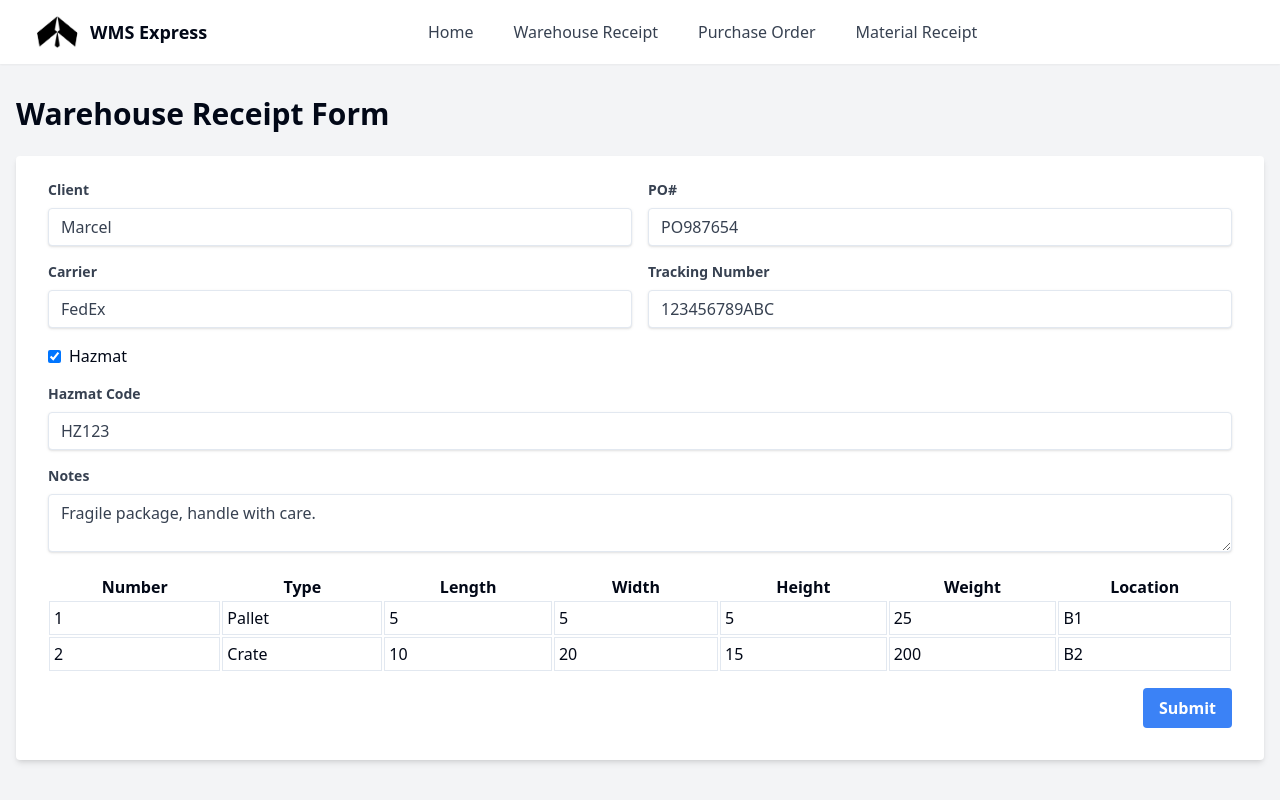
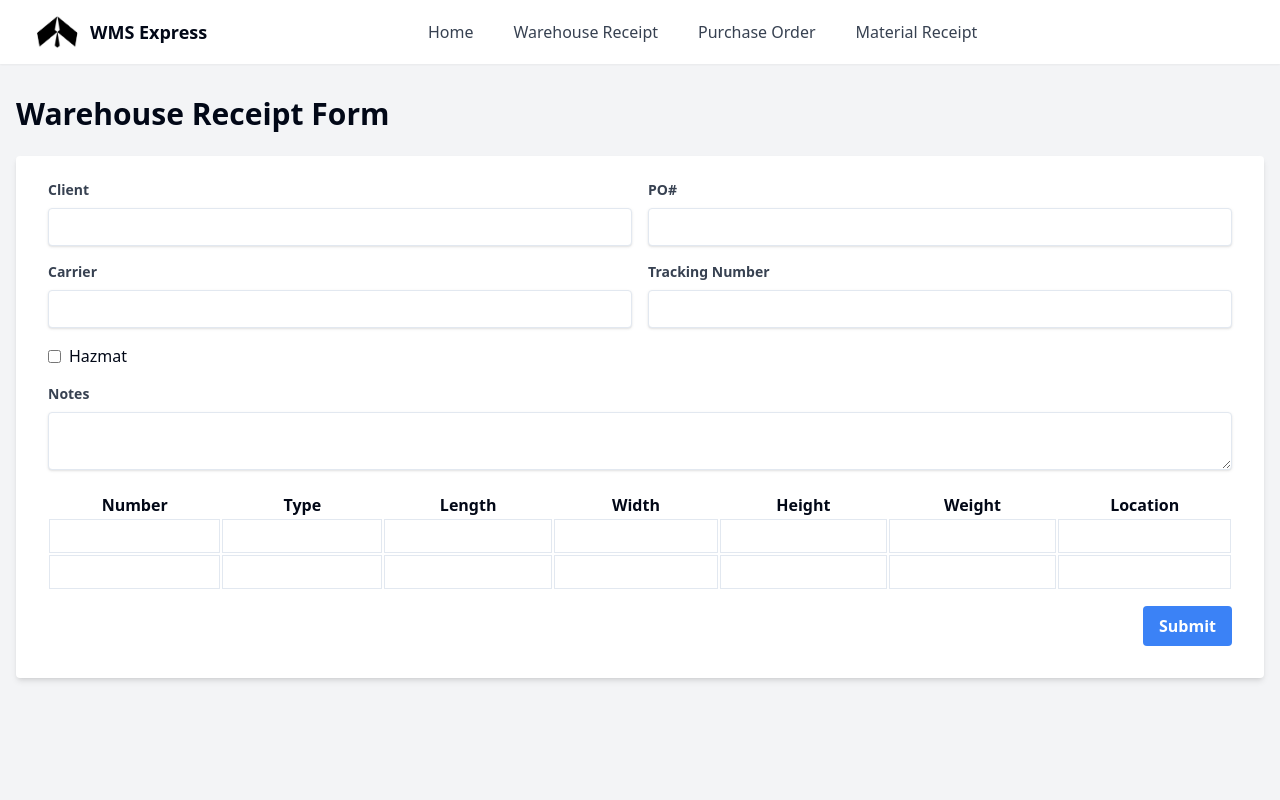
Before and after one commit to axt127/test_repo, a Next.js app: page /warehouse-receipt in a window 1280 px wide. Built offline with nearby package versions, Linux system fonts and the light colour scheme.

Commit message:
fixed api for warehouse receipt

```diff
--- a/app/warehouse-receipt/page.tsx
+++ b/app/warehouse-receipt/page.tsx
@@ -11,7 +11,7 @@ interface Notification {
   message: string;
 }
 
-export function Navigation() {
+function Navigation() {
   return (
     <nav className="bg-white shadow-sm mb-4">
       <div className="max-w-7xl mx-auto px-4 sm:px-6 lg:px-8">
@@ -22,16 +22,16 @@ export function Navigation() {
           </div>
           <div className="flex justify-center space-x-4">
             <Link href="/homepage">
-              <button className="px-3 py-2 rounded text-gray-700 hover:bg-gray-100">Home</button>
+              <span className="px-3 py-2 rounded text-gray-700 hover:bg-gray-100">Home</span>
             </Link>
             <Link href="/warehouse-receipt">
-              <button className="px-3 py-2 rounded text-gray-700 hover:bg-gray-100">Warehouse Receipt</button>
+              <span className="px-3 py-2 rounded text-gray-700 hover:bg-gray-100">Warehouse Receipt</span>
             </Link>
             <Link href="/purchase-order">
-              <button className="px-3 py-2 rounded text-gray-700 hover:bg-gray-100">Purchase Order</button>
+              <span className="px-3 py-2 rounded text-gray-700 hover:bg-gray-100">Purchase Order</span>
             </Link>
             <Link href="/material-receipt">
-              <button className="px-3 py-2 rounded text-gray-700 hover:bg-gray-100">Material Receipt</button>
+              <span className="px-3 py-2 rounded text-gray-700 hover:bg-gray-100">Material Receipt</span>
             </Link>
           </div>
           <div className="w-[50px]"></div>
@@ -44,21 +44,24 @@ export function Navigation() {
 export default function WarehouseReceipt() {
   const router = useRouter()
   const [notification, setNotification] = useState<Notification | null>(null)
+  const [isSubmitting, setIsSubmitting] = useState(false)
   const [formData, setFormData] = useState({
-    wrNumber: 'WR-011',
-    client: 'Marcel',
-    carrier: 'FedEx',
-    trackingNumber: '123456789ABC',
-    receivedBy: 'John Doe',
-    hazmat: 'yes',
-    hazmatCode: 'HZ123',
-    notes: 'Fragile package, handle with care.',
-    po: 'PO987654',
+    // the code will not work until you fix this:
+    // put a check so it follows the format: 241023-1 in the wrNumber field
+    wrNumber: '', // have a way to auto generate the warehouse receipt int this format: 241023-1 24 = year, 10 = month, 23 = day, -1 = sequence number
+    client: '',
+    carrier: '',
+    trackingNumber: '',
+    receivedBy: '',
+    hazmat: 'no',
+    hazmatCode: '',
+    notes: '',
+    po: '',
   })
-
+// this has to be populated with the data from the customer
   const [tableData, setTableData] = useState([
-    { number: '1', type: 'Pallet', length: '5', width: '5', height: '5', weight: '25', location: 'B1' },
-    { number: '2', type: 'Crate', length: '10', width: '20', height: '15', weight: '200', location: 'B2' }
+    { number: '', type: '', length: '', width: '', height: '', weight: '', location: '' },
+    { number: '', type: '', length: '', width: '', height: '', weight: '', location: '' }
   ])
 
   const handleInputChange = (e: React.ChangeEvent<HTMLInputElement | HTMLTextAreaElement>) => {
@@ -78,6 +81,8 @@ export default function WarehouseReceipt() {
 
   const handleSubmit = async (e: React.FormEvent) => {
     e.preventDefault()
+    setIsSubmitting(true)
+    setNotification(null)
 
     const formattedData = [
       [
@@ -103,7 +108,6 @@ export default function WarehouseReceipt() {
     ]
 
     try {
-      console.log('Sending data:', JSON.stringify(formattedData, null, 2))
       const response = await axios.post(
         'https://i86t4jbtki.execute-api.us-east-1.amazonaws.com/prod/putWR',
         formattedData,
@@ -111,15 +115,16 @@ export default function WarehouseReceipt() {
           headers: {
             'Content-Type': 'application/json',
           },
-          timeout: 10000, // 10 seconds timeout
         }
       )
-      console.log('Response:', response.data)
-      if (response.status === 200 && response.data.success) {
+
+      console.log('API Response:', response.data)
+
+      if (response.status === 200) {
         setNotification({ type: 'success', message: 'Warehouse receipt submitted successfully!' })
-        setTimeout(() => {
-          router.push('/homepage')
-        }, 2000)
+        // Optionally, reset form or redirect
+        // setFormData({ ... }) // Reset form
+        // router.push('/success-page') // Redirect
       } else {
         throw new Error('Unexpected response from server')
       }
@@ -127,9 +132,6 @@ export default function WarehouseReceipt() {
       console.error('Error submitting warehouse receipt:', error)
       let errorMessage = 'Failed to submit warehouse receipt. Please try again.'
       if (axios.isAxiosError(error)) {
-        console.error('Response data:', error.response?.data)
-        console.error('Response status:', error.response?.status)
-        console.error('Response headers:', error.response?.headers)
         if (error.response) {
           errorMessage = `Server error: ${error.response.status}. ${error.response.data.message || ''}`
         } else if (error.request) {
@@ -139,6 +141,8 @@ export default function WarehouseReceipt() {
         }
       }
       setNotification({ type: 'error', message: errorMessage })
+    } finally {
+      setIsSubmitting(false)
     }
   }
 
@@ -155,7 +159,6 @@ export default function WarehouseReceipt() {
           <h1 className="text-3xl font-bold">Warehouse Receipt Form</h1>
         </div>
         <form onSubmit={handleSubmit} className="bg-white shadow-md rounded px-8 pt-6 pb-8 mb-4">
-          {/* Form fields remain unchanged */}
           <div className="grid grid-cols-2 gap-4 mb-4">
             <div>
               <label className="block text-gray-700 text-sm font-bold mb-2" htmlFor="client">
@@ -280,9 +283,10 @@ export default function WarehouseReceipt() {
           <div className="flex items-center justify-end">
             <button
               type="submit"
-              className="bg-blue-500 hover:bg-blue-700 text-white font-bold py-2 px-4 rounded focus:outline-none focus:shadow-outline"
+              disabled={isSubmitting}
+              className={`bg-blue-500 hover:bg-blue-700 text-white font-bold py-2 px-4 rounded focus:outline-none focus:shadow-outline ${isSubmitting ? 'opacity-50 cursor-not-allowed' : ''}`}
             >
-              Submit
+              {isSubmitting ? 'Submitting...' : 'Submit'}
             </button>
           </div>
         </form>
```
Also changed, not shown: 1 other file (tests, documents, lock files or other folders).
